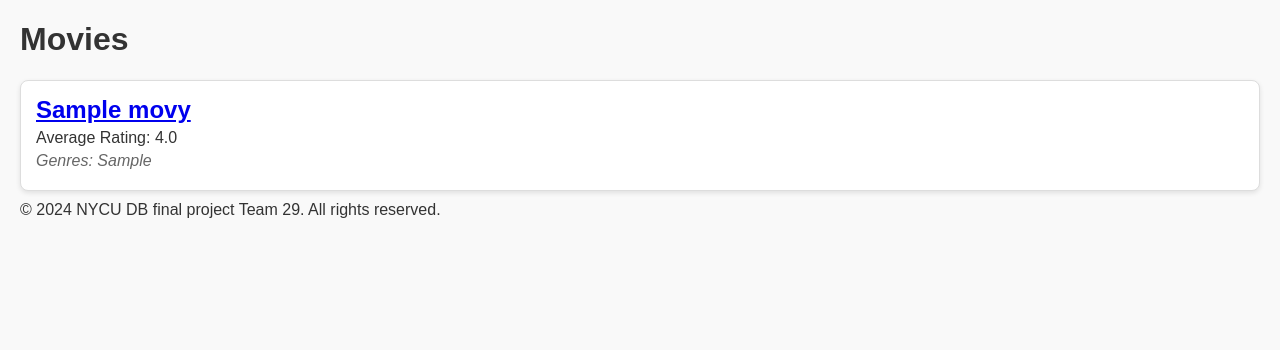
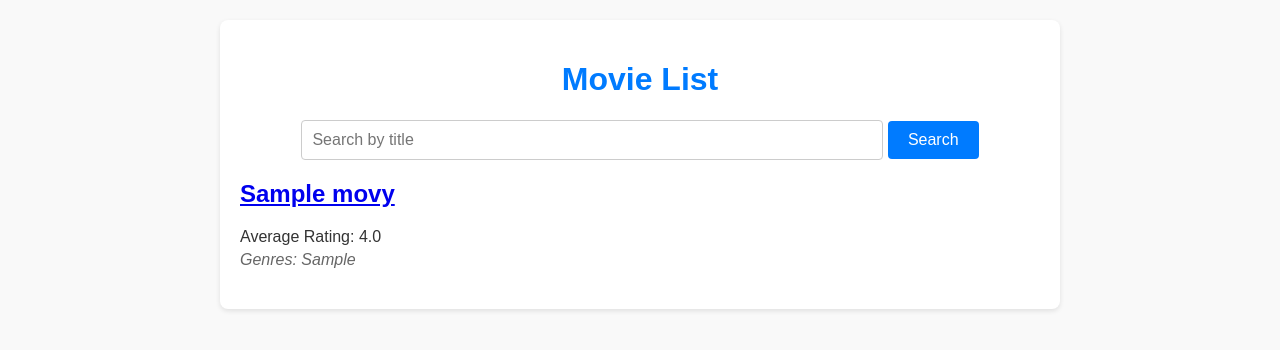
Before and after one commit to chengyin30069/DBMS_final_project, a Flask app: page /movie in a window 1280 px wide. Shown: the top 350 px of the page. Run offline with Flask 3, Linux system fonts and the light colour scheme; the visitor is signed in with stand-in values (Sample User, id 1); tables that the repository leaves empty hold one stand-in row (values such as "Sample post").

Commit message:
[Progress]
add search bar at movie list

```diff
--- a/main.py
+++ b/main.py
@@ -64,15 +64,21 @@
 def movie():
     if 'username' not in session:
         return redirect("/")
-
+    search_query = request.args.get('q', '')
     conn = get_db_connection()
     cursor = conn.cursor(dictionary=True)
+    try:
+        if search_query:  # If there is a search query, filter movies by title
+            query = "SELECT title, mv.movieid, avg_rating, genres FROM(SELECT movieid, title, genres FROM movies WHERE title LIKE %s)AS mv, total_ratings WHERE mv.movieid=total_ratings.movieid"
+            cursor.execute(query, (f"%{search_query}%",))
+        else:
+            cursor.execute("SELECT title, mv.movieid, avg_rating, genres FROM (SELECT movieid, title, genres FROM movies ORDER BY RAND( ) LIMIT 10)AS mv, total_ratings WHERE mv.movieid=total_ratings.movieid")
 
-    cursor.execute("SELECT title, mv.movieid, avg_rating, genres FROM (SELECT movieid, title, genres FROM movies ORDER BY RAND( ) LIMIT 10)AS mv, total_ratings WHERE mv.movieid=total_ratings.movieid")
-    movies = cursor.fetchall()
+        movies = cursor.fetchall()
 
-    cursor.close()
-    conn.close
+    finally:
+        cursor.close()
+        conn.close
 
     return render_template("movie.html", movies=movies)
 
--- a/templates/movie.html
+++ b/templates/movie.html
@@ -1,10 +1,9 @@
-<!DOCTYPE html>
 <!DOCTYPE html>
 <html lang="en">
 <head>
     <meta charset="UTF-8">
     <meta name="viewport" content="width=device-width, initial-scale=1.0">
-    <title>Movies</title>
+    <title>Movie List</title>
     <style>
         body {
             font-family: Arial, sans-serif;
@@ -13,30 +12,67 @@
             margin: 20px;
             padding: 0;
         }
-        .movie {
-            border: 1px solid #ddd;
+        .container {
+            max-width: 800px;
+            margin: 0 auto;
+            background-color: #fff;
+            padding: 20px;
             border-radius: 8px;
-            padding: 15px;
-            margin: 10px 0;
-            background-color: #fff;
             box-shadow: 0 2px 5px rgba(0, 0, 0, 0.1);
         }
+        h1 {
+            font-size: 2em;
+            color: #007BFF;
+            text-align: center;
+        }
+        .search-bar {
+            margin-bottom: 20px;
+            text-align: center;
+        }
+        .search-bar input[type="text"] {
+            width: 70%;
+            padding: 10px;
+            font-size: 1em;
+            border: 1px solid #ccc;
+            border-radius: 4px;
+        }
+        .search-bar button {
+            padding: 10px 20px;
+            font-size: 1em;
+            background-color: #007BFF;
+            color: #fff;
+            border: none;
+            border-radius: 4px;
+            cursor: pointer;
+        }
+        .search-bar button:hover {
+            background-color: #0056b3;
+        }
+        .movie {
+            margin-bottom: 20px;
+        }
         .movie h2 {
-            margin: 0;
             font-size: 1.5em;
             color: #007BFF;
         }
         .movie p {
             margin: 5px 0;
         }
-        .movie .genres {
+        .genres {
             font-style: italic;
             color: #666;
         }
     </style>
 </head>
 <body>
-    <h1>Movies</h1>
+    <div class="container">
+        <h1>Movie List</h1>
+        <div class="search-bar">
+            <form action="/movie" method="get">
+                <input type="text" name="q" placeholder="Search by title" value="{{ search_query }}">
+                <button type="submit">Search</button>
+            </form>
+        </div>
         {% if movies %}
             {% for movie in movies %}
                 <div class="movie">
@@ -46,10 +82,8 @@
                 </div>
             {% endfor %}
         {% else %}
-        <p>No movies found!</p>
+            <p>No movies found.</p>
         {% endif %}
-    <footer>
-        &copy; 2024 NYCU DB final project Team 29. All rights reserved.
-    </footer>
+    </div>
 </body>
 </html>
```
Lines whose indentation alone changed are shown as unchanged.
